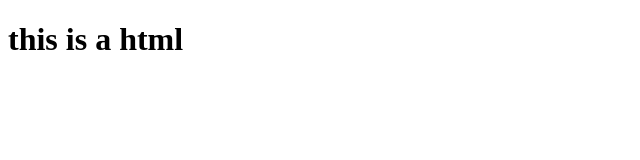
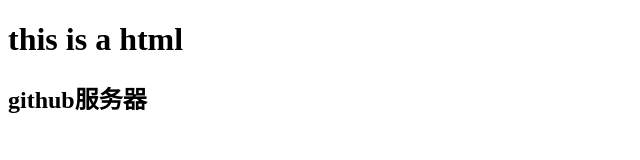
Before and after one commit to fecit-code/my, a plain HTML site: page index.html in a window 1280 px wide. Shown: the whole page, without its empty margins (0-640 px from the left). Drawn offline with Linux system fonts and the light colour scheme.

Commit message:
添加H2标签

```diff
--- a/index.html
+++ b/index.html
@@ -6,5 +6,6 @@
 </head>
 <body>
 <h1>this is a html</h1>
+<h2>github服务器</h2>
 </body>
 </html>
```
